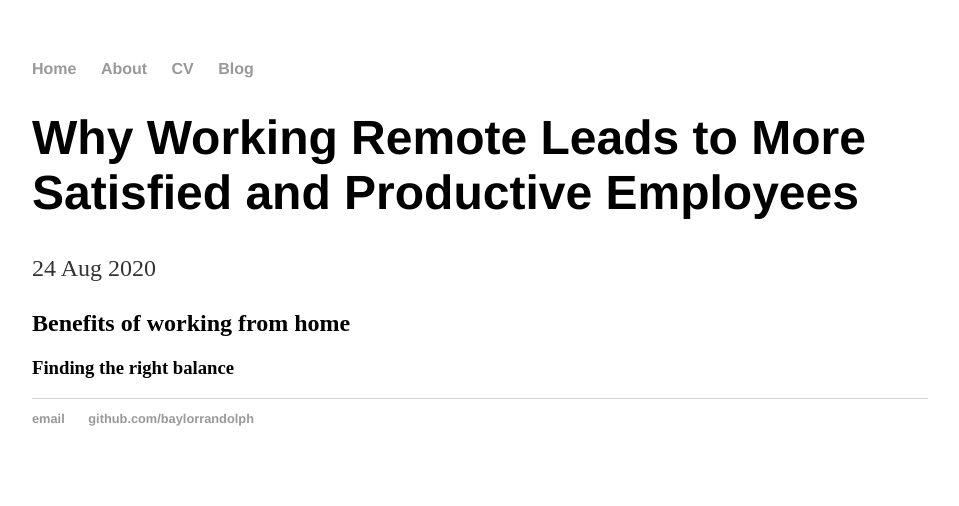
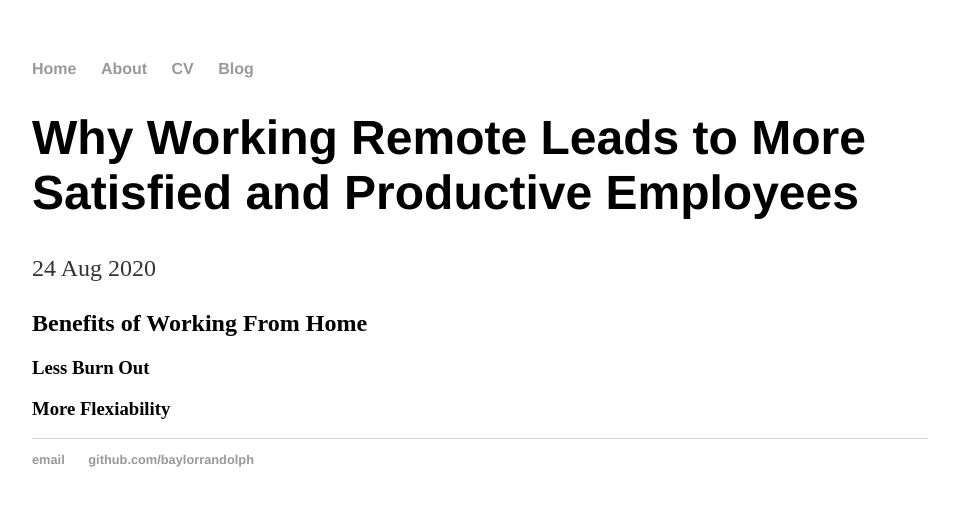
Before and after one commit to baylorrandolph/baylorrandolph.github.io, a Jekyll site: the page built from _posts/2020-08-24-why-working-remote-leads-to more-satisfied-and-productive-employees.md, in a window 1280 px wide. Shown: the top 506 px of the page, without its empty margins (160-1119 px from the left). Built offline with Jekyll 4.4.1, drawn with Linux system fonts in a browser that asks for light colours.

Commit message:
Update 2020-08-24-why-working-remote-leads-to more-satisfied-and-productive-employees.md

```diff
--- a/_posts/2020-08-24-why-working-remote-leads-to more-satisfied-and-productive-employees.md
+++ b/_posts/2020-08-24-why-working-remote-leads-to more-satisfied-and-productive-employees.md
@@ -5,5 +5,6 @@ categories: [company culture]
 tags: [remote working]
 date: 2020-08-24
 ---
-## Benefits of working from home
-### Finding the right balance
+## Benefits of Working From Home
+### Less Burn Out
+### More Flexiability
```
